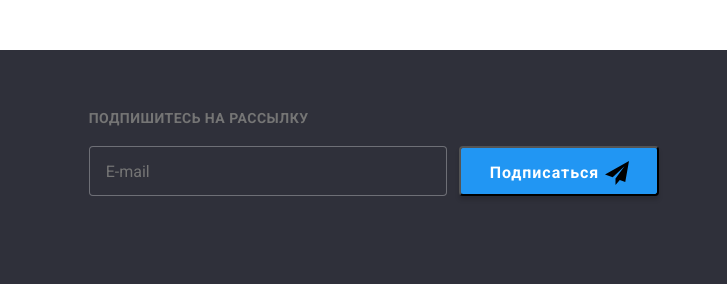
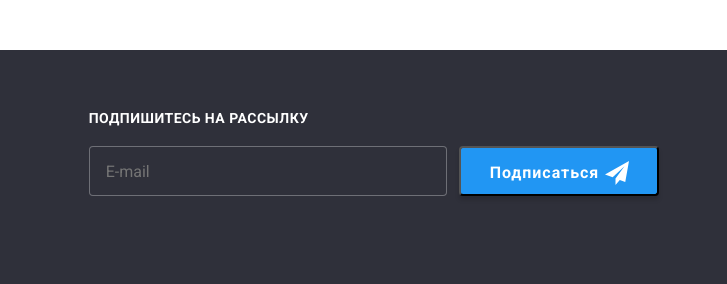
Before and after one commit to MariiaDrobotovych/goit-markup-hw-07, a plain HTML site: page portfolio.html in a window 1280 px wide. Shown: the part 1558-1842 px from the top of the page, 553-1280 px from the left. Drawn offline with nearby package versions, Linux system fonts and the light colour scheme.

Commit message:
add sass files

```diff
--- a/sass/layout/_footer.scss
+++ b/sass/layout/_footer.scss
@@ -130,7 +130,7 @@ footer .address {
   top: 13px;
   width: 24px;
   height: 24px;
-  fill: main-bg-color;
+  fill: $main-bg-color;
 }
 
 .footer-form-phrase {
@@ -138,7 +138,7 @@ footer .address {
   margin-bottom: 20px;
   text-transform: uppercase;
 
-  color: main-bg-color;
+  color: $main-bg-color;
   font-size: 14px;
   font-weight: 700;
 }
--- a/sass/layout/_hero.scss
+++ b/sass/layout/_hero.scss
@@ -11,7 +11,8 @@
   background-size: cover;
   background-position: center;
 }
-$ .container {
+
+.container {
   padding-top: 200px;
 
   letter-spacing: 0.06em;
```
Also changed, not shown: css/main.css, css/main.min.css, css/portfolio.css, css/portfolio.min.css, 4 other files.
